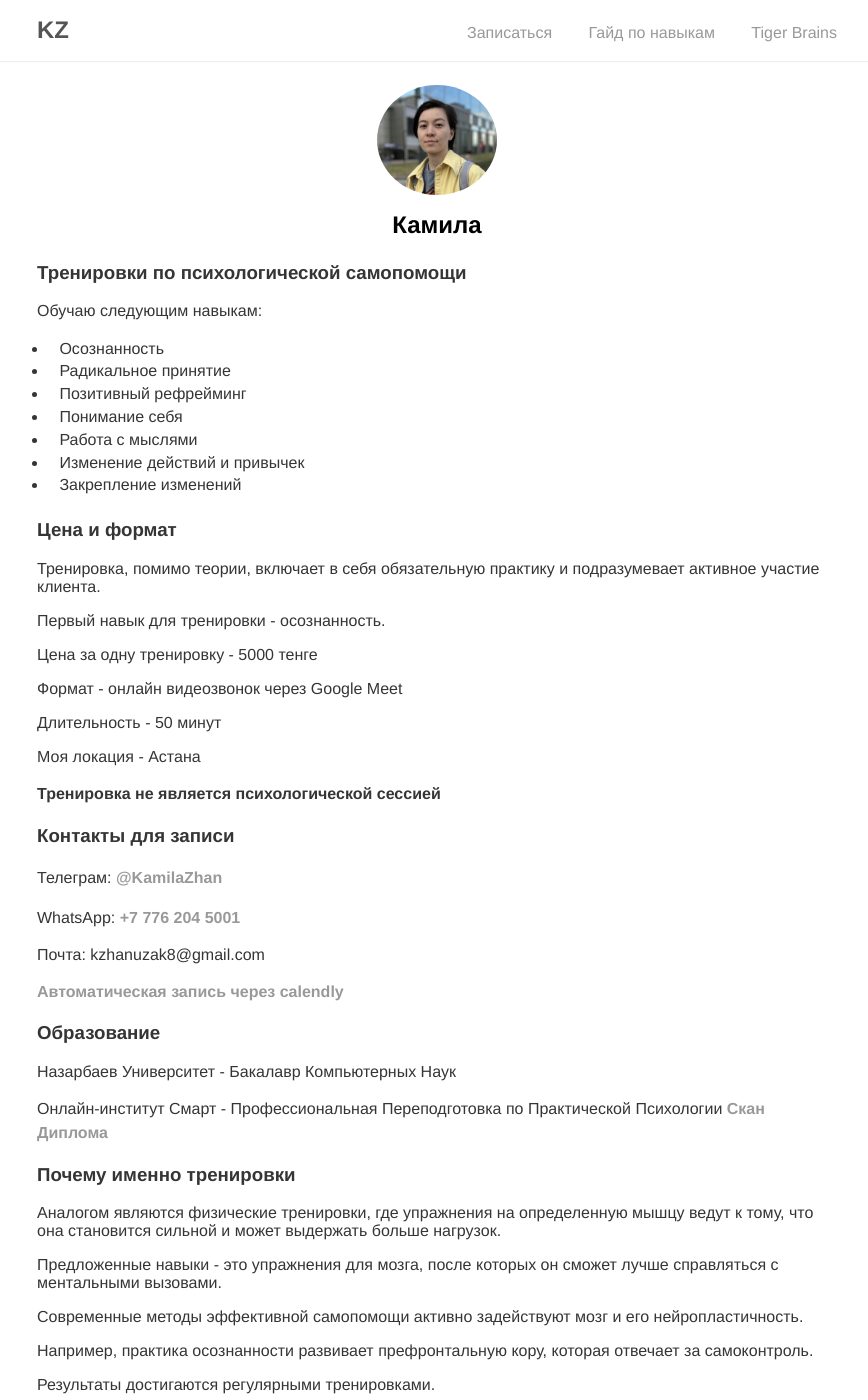
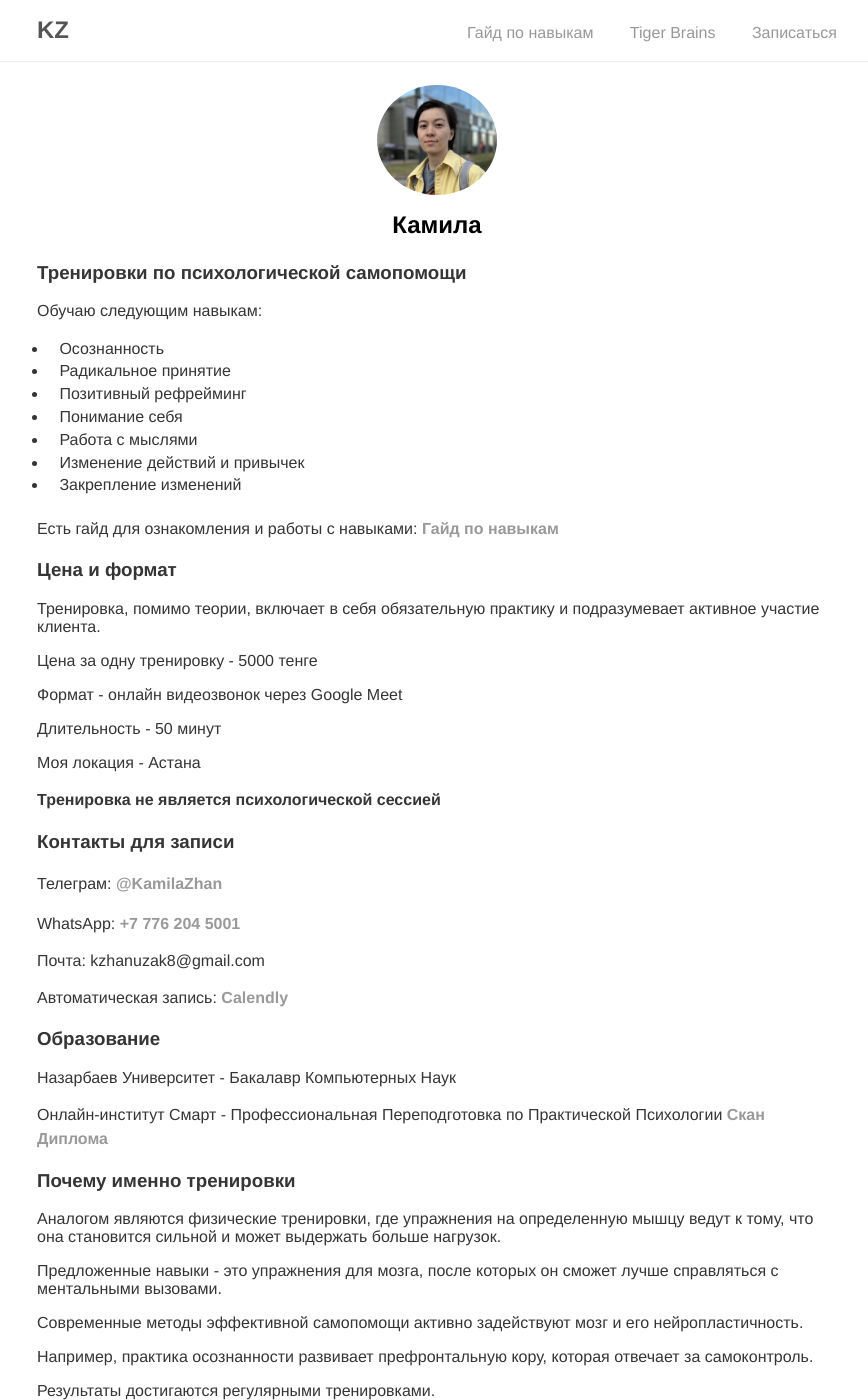
Before and after one commit to kamila-zhan/kamila-zhan.github.io, a Jekyll site: the page built from index.md, in a window 1280 px wide and 1400 px high. Shown: the whole window, without its empty margins (203-1071 px from the left). Built offline with Jekyll 4.4.1, drawn with Linux system fonts in a browser that asks for light colours; our own code applies the rules of GitHub Pages for plain Markdown files.

Commit message:
change links

```diff
--- a/_layouts/base.html
+++ b/_layouts/base.html
@@ -10,9 +10,9 @@
           <h2 class="nav-title">{{ site.title }}</h2>
         </a>
         <ul>
-          <li><a href="https://calendly.com/kzhanuzak8/training">Записаться</a></li>
           <li><a href="https://kamila-zhan.github.io/tigerguides">Гайд по навыкам</a></li>
           <li><a href="https://kamila-zhan.github.io/tigerbrains">Tiger Brains</a></li>
+          <li><a href="https://calendly.com/kzhanuzak8/training">Записаться</a></li>
         </ul>
     </div>
   </nav>
--- a/index.md
+++ b/index.md
@@ -14,11 +14,11 @@ layout: about
 - Изменение действий и привычек
 - Закрепление изменений
 
+Есть гайд для ознакомления и работы с навыками: **[Гайд по навыкам](https://kamila-zhan.github.io/tigerguides)**
+
 ### Цена и формат
 
 Тренировка, помимо теории, включает в себя обязательную практику и подразумевает активное участие клиента.
-
-Первый навык для тренировки - осознанность.
 
 Цена за одну тренировку - 5000 тенге
 
@@ -38,7 +38,7 @@ WhatsApp: **[+7 776 204 5001](https://wa.me/77762045001)**
 
 Почта: kzhanuzak8@gmail.com
 
-**[Автоматическая запись через calendly](https://calendly.com/kzhanuzak8/training)**
+Автоматическая запись: **[Calendly](https://calendly.com/kzhanuzak8/training)**
 
 ### Образование
 
```
